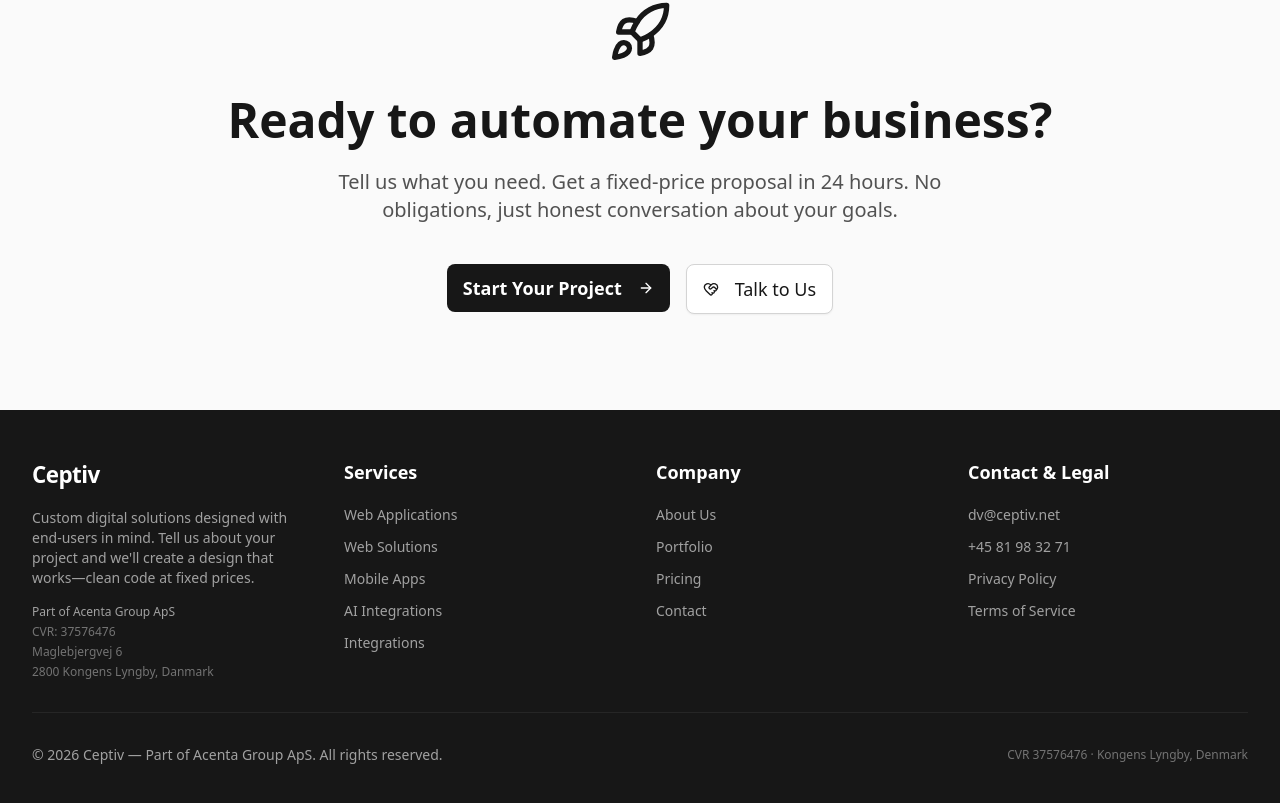
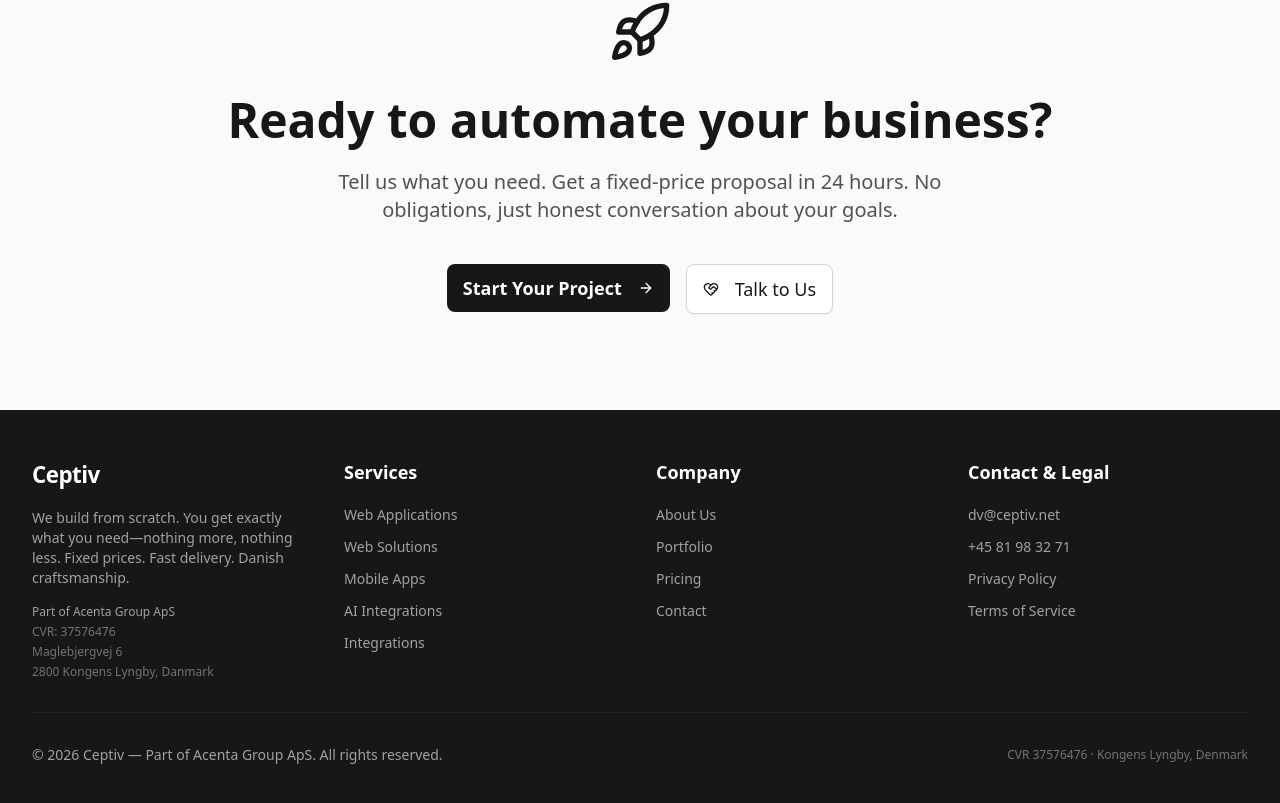
Before and after one commit to acentar/ceptiv.net, a Next.js app: page / in a window 1280 px wide. Shown: the part 4270-5073 px from the top of the page. Built offline with nearby package versions, Linux system fonts and the light colour scheme; no server answers; the database is empty.

Commit message:
fix: Update footer slogan to be more impactful

```diff
--- a/src/components/layout/footer.tsx
+++ b/src/components/layout/footer.tsx
@@ -30,8 +30,8 @@ export function Footer() {
           <div className="space-y-4">
             <Logo width={120} height={32} variant="light" />
             <p className="text-neutral-400 text-sm">
-              Custom digital solutions designed with end-users in mind. Tell us about your
-              project and we'll create a design that works—clean code at fixed prices.
+              We build from scratch. You get exactly what you need—nothing more, nothing less.
+              Fixed prices. Fast delivery. Danish craftsmanship.
             </p>
             <div className="text-neutral-500 text-xs space-y-1">
               <p className="font-medium text-neutral-400">Part of Acenta Group ApS</p>
```
